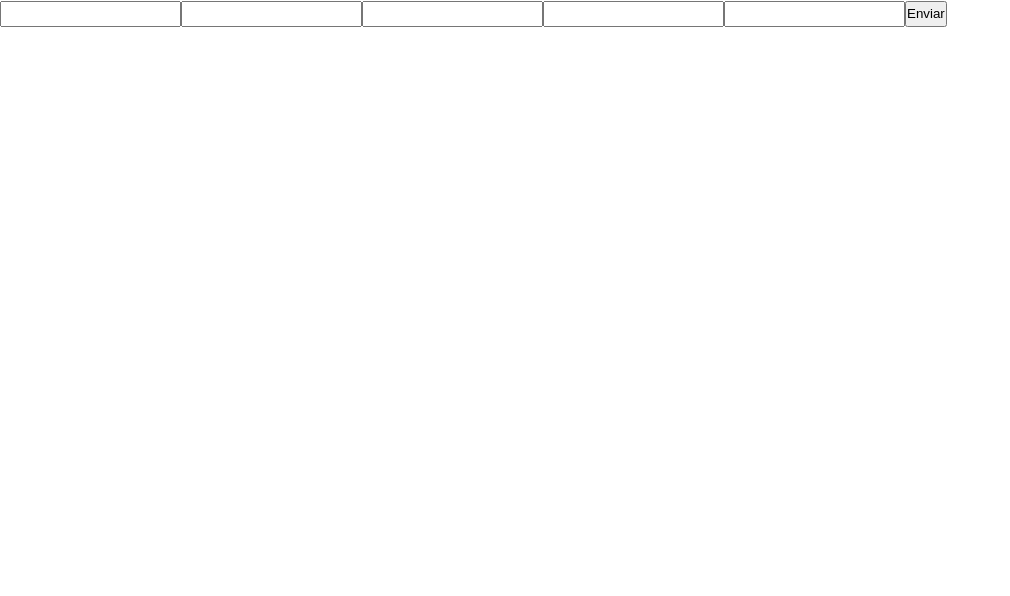
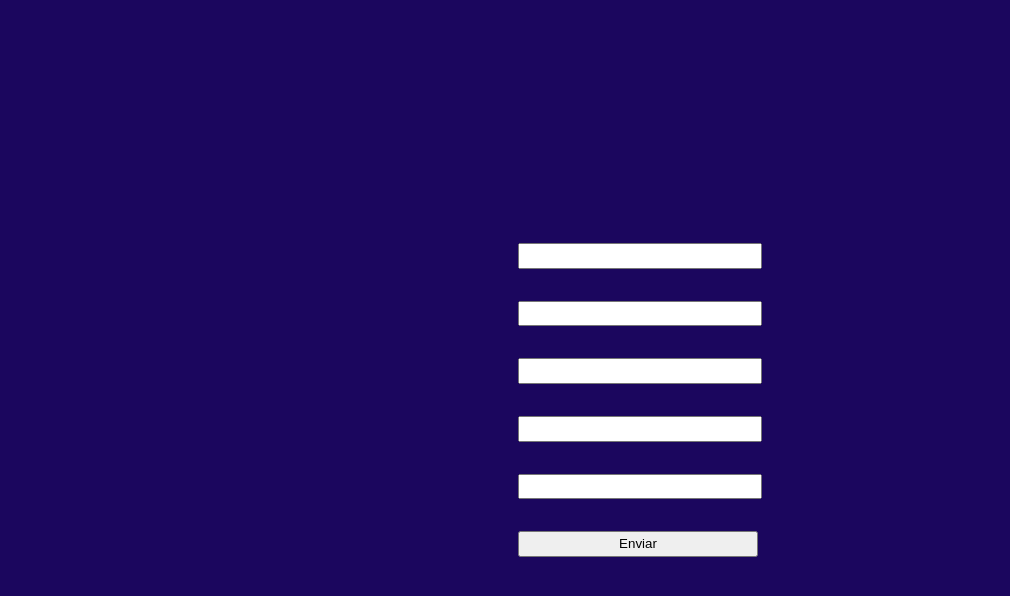
Before and after one commit to WilliamCSA04/guild-dojo, a React (Create React App) app: page / in a window 1280 px wide. Shown: the top 596 px of the page, without its empty margins (0-1010 px from the left). Built offline with nearby package versions, Linux system fonts and the light colour scheme.

Commit message:
:lipstick: Added style to form

```diff
--- a/src/App.js
+++ b/src/App.js
@@ -1,11 +1,29 @@
 import React from "react";
+import styled from "styled-components";
 import Input from "./components/Input";
 import Button from "./components/Button";
 
+const Main = styled.main`
+  height: 100vh;
+  width: 100%;
+  display: flex;
+  justify-content: center;
+  background: ${props => props.theme.colors.background};
+`;
+
+const Form = styled.form`
+  display: grid;
+  margin: auto;
+  * {
+    width: 15rem;
+    margin: 1rem;
+  }
+`;
+
 function App() {
   return (
-    <div>
-      <form>
+    <Main>
+      <Form>
         <Input />
         <Input />
         <Input type="email" ariaLabel="email" />
@@ -14,8 +32,8 @@ function App() {
         <Button type="submit" ariaLabel="enviar formulário">
           Enviar
         </Button>
-      </form>
-    </div>
+      </Form>
+    </Main>
   );
 }
 
```
